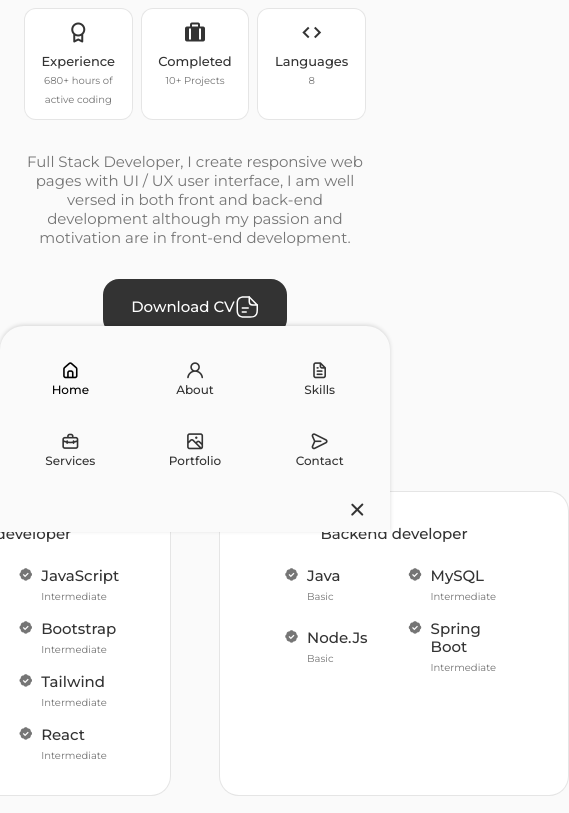
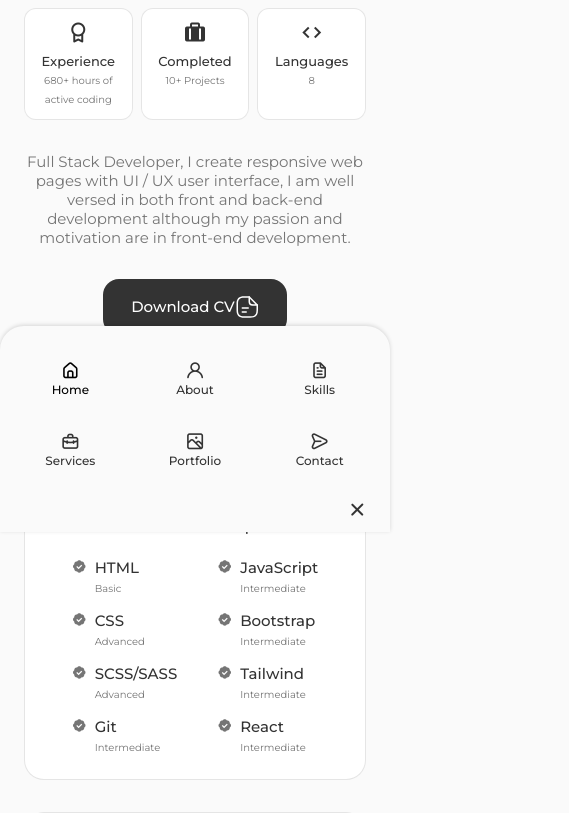
Before and after one commit to Ognoskie/portfolio-project, a React (Create React App) app: page / in a window 390 px wide. Shown: the part 1156-1969 px from the top of the page, 569 px wide, since content can reach past the window. Built offline with nearby package versions, Linux system fonts and the light colour scheme.

Commit message:
finished skills css

```diff
--- a/src/components/skills/skills.css
+++ b/src/components/skills/skills.css
@@ -49,3 +49,34 @@
 .skills_level {
     font-size: var(--tiny-font-size);
 }
+
+/*=== Breakpoint ===*/
+/* Large devices */
+@media screen and (max-width: 992px) {
+    .skills_container {
+        grid-template-columns: max-content;
+        row-gap: 2rem;
+    }
+}
+
+/* Medium devices */
+@media screen and (max-width: 576px) {
+    .skills_container {
+        grid-template-columns: 1fr;
+    }
+
+    .skills_content {
+        padding: 1.5rem;
+    }
+}
+
+/* Small devices */
+@media screen and (max-width: 350px){
+    .skills_box {
+        column-gap: 1.25rem;
+    }
+
+    .skills_name {
+        font-size: var(--small-font-size);
+    }
+}
```
